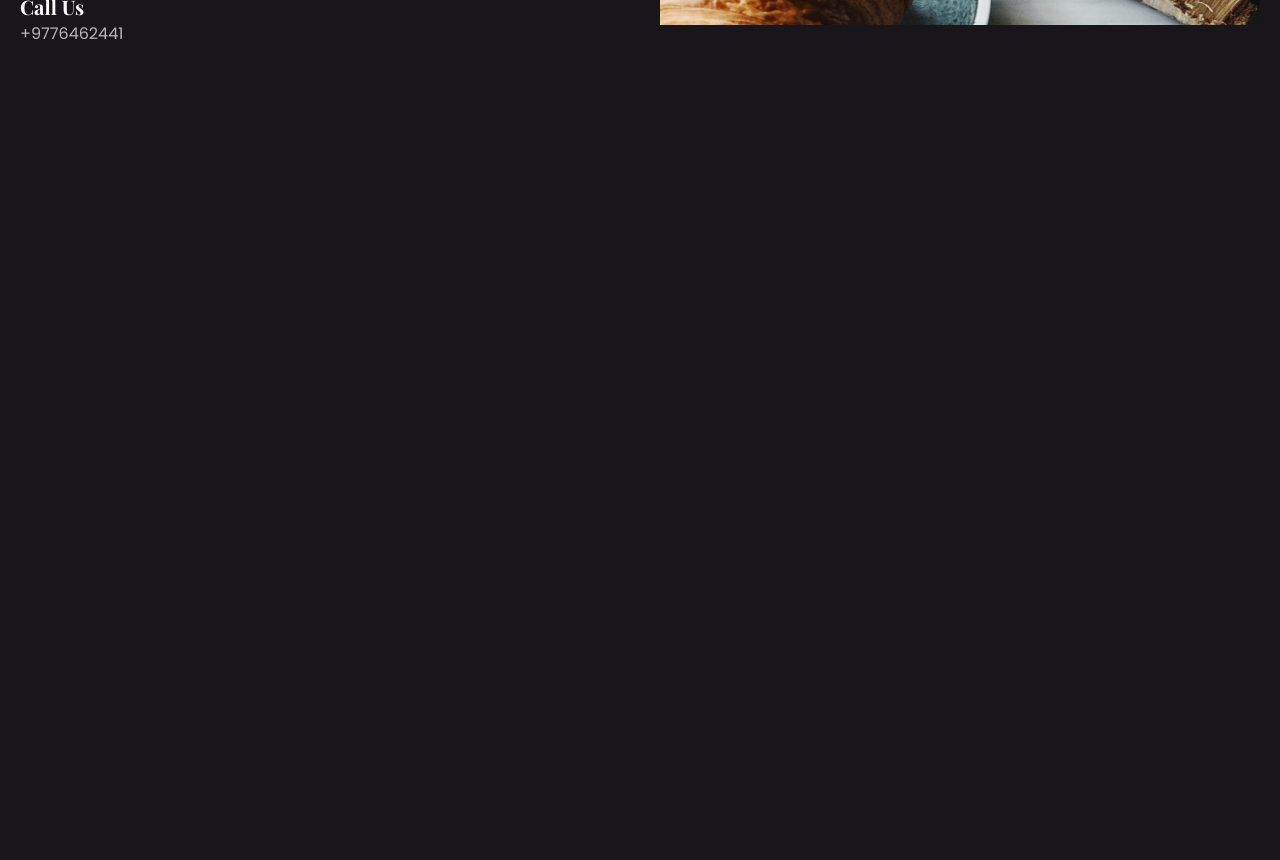
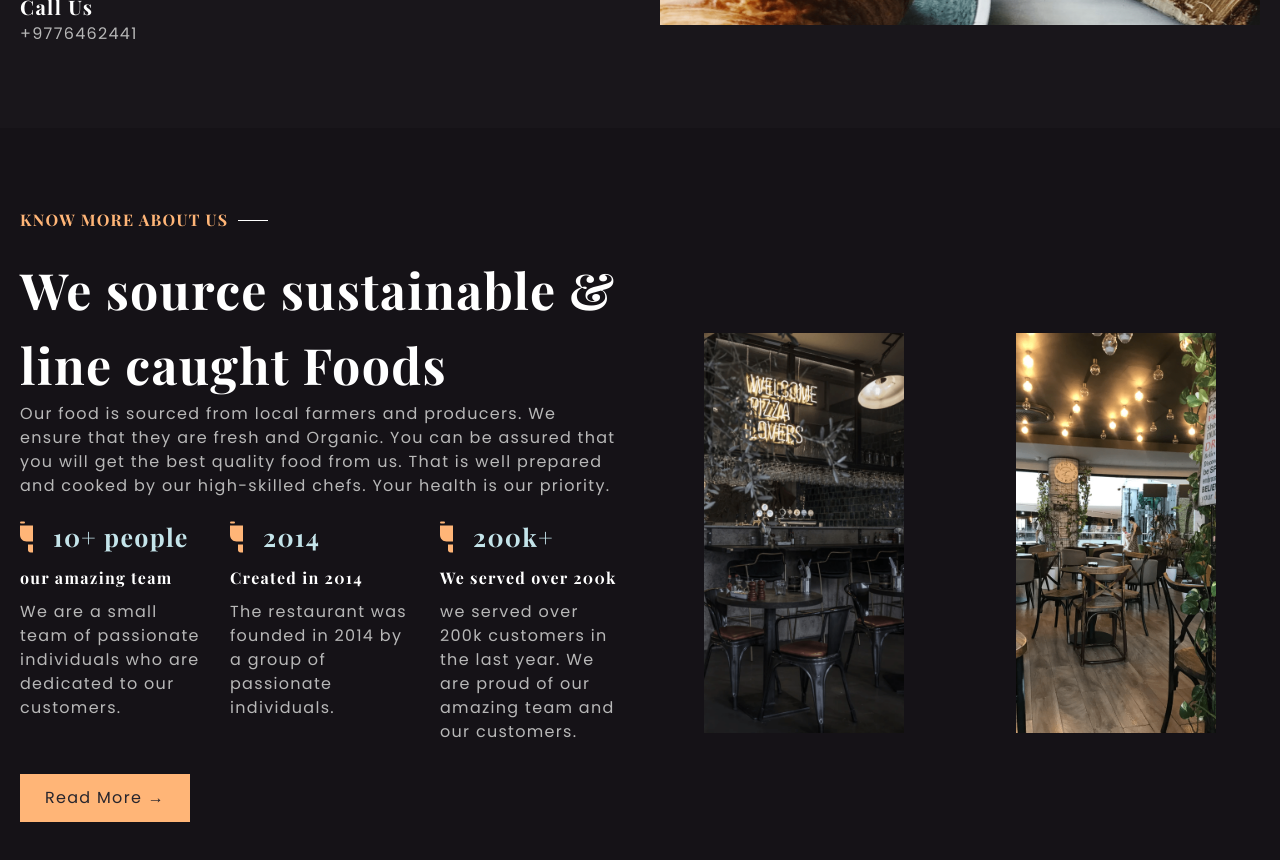
Before and after one commit to muchirijane/next-finsweet-restaurant, a Next.js app: page / in a window 1280 px wide. Shown: the part 600-1460 px from the top of the page. Before the commit the page ends 800 px from the top, so only its background shows below. Built offline with nearby package versions, Linux system fonts and the light colour scheme.

Commit message:
about us section

```diff
--- a/GlobalStyles/GlobalStyles.js
+++ b/GlobalStyles/GlobalStyles.js
@@ -11,6 +11,7 @@ const GlobalStyle = createGlobalStyle`
 :root{
   --color-black: #19161B;
   --medium-black: #161616;
+  --dark-blue: #151217;
   --dark-grey: #27252d;
   --light-grey: #b8b8b8;
   --color-grey: #B8B8B8;
@@ -32,7 +33,7 @@ body{
   font-family: 'Poppins', sans-serif;
   font-size: 1.6rem;
   line-height: 1.5;
-  letter-spacing: 1.3;
+  letter-spacing: 1.3px;
   font-weight: 400;
  background-color: var(--color-black);
   color: var(--color-grey);
@@ -63,7 +64,7 @@ export const Container = styled.section`
 
 export const GridContainer = styled.div`
   display: grid;
-  grid-template-columns: repeat(auto-fit, minmax(350px, 1fr));
+  grid-template-columns: repeat(auto-fit, minmax(380px, 1fr));
   grid-column-gap: 4rem;
   grid-row-gap: 3rem;
 `
@@ -77,14 +78,15 @@ export const ButtonLink = styled.a`
   justify-content: center;
   align-items: center;
   transition: all 0.3s ease-in-out;
+  cursor: pointer;
 
   &:hover {
     background-color: var(--dark-grey);
     color: var(--color-white);
-    transform: translateY(2px);
+    transform: translateY(3px);
   }
   &:active {
-    transform: translateY(-2px);
+    transform: translateY(-3px);
   }
 `
 
--- /dev/null
+++ b/components/Templates/TextDivider.js
@@ -0,0 +1,28 @@
+import styled from 'styled-components'
+
+const TextContainer = styled.div`
+  margin: 2rem 0;
+  display: flex;
+  align-items: center;
+  h3 {
+    color: var(--color-orange);
+    text-transform: uppercase;
+    font-size: 1.6rem;
+  }
+`
+
+const Divider = styled.div`
+  width: 3rem;
+  height: 1px;
+  background-color: var(--color-white);
+  margin-left: 1rem;
+`
+
+export default function TextDivider({ title }) {
+  return (
+    <TextContainer>
+      <h3>{title}</h3>
+      <Divider />
+    </TextContainer>
+  )
+}
--- /dev/null
+++ b/components/UI/Home/AboutUs/About.Styles.js
@@ -0,0 +1,60 @@
+import styled from 'styled-components'
+import { device } from '../../../../GlobalStyles/GlobalStyles'
+
+export const GridItem1 = styled.div``
+export const GridItem2 = styled.div`
+  display: flex;
+  justify-content: space-around;
+  align-items: center;
+`
+
+export const ImgWrapper = styled.div`
+  &:not(:last-child) {
+    margin-right: 2.5rem;
+  }
+`
+
+export const AboutContainer = styled.div`
+  margin-top: 7rem;
+  background-color: var(--dark-blue);
+`
+export const AboutWrapper = styled.div`
+  padding: 6rem 2rem;
+`
+export const AboutDetailsWrapper = styled.div`
+  h4 {
+    margin-bottom: 1rem;
+  }
+`
+export const AboutDetailsGrid = styled.div`
+  display: grid;
+  grid-template-columns: repeat(3, 1fr);
+  grid-column-gap: 3rem;
+  grid-row-gap: 2rem;
+  margin-top: 2rem;
+
+  @media ${device.tablet} {
+    grid-template-columns: 1fr;
+  }
+`
+
+export const AboutDetailsTitle = styled.div`
+  display: flex;
+  align-items: center;
+  margin-bottom: 1rem;
+  h3 {
+    font-size: 2.5rem;
+    color: var(--light-blue);
+    margin-left: 2rem;
+  }
+  svg {
+    font-size: 3rem;
+
+    color: var(--light-blue);
+  }
+`
+
+export const AboutButtonWrapper = styled.div`
+  width: 17rem;
+  margin-top: 3rem;
+`
--- /dev/null
+++ b/components/UI/Home/AboutUs/AboutUs.js
@@ -0,0 +1,70 @@
+import Image from 'next/image'
+
+import TextDivider from '../../../Templates/TextDivider'
+import {
+  ButtonLink,
+  Container,
+  GridContainer,
+} from '../../../../GlobalStyles/GlobalStyles'
+import {
+  AboutButtonWrapper,
+  AboutContainer,
+  AboutDetailsGrid,
+  AboutDetailsTitle,
+  AboutDetailsWrapper,
+  AboutWrapper,
+  GridItem1,
+  GridItem2,
+  ImgWrapper,
+} from './About.Styles'
+import { AboutIntro, AboutDetails, AboutImages } from '../../../../data/Home'
+
+export default function AboutUs() {
+  return (
+    <AboutContainer>
+      <Container>
+        <AboutWrapper>
+          <TextDivider title={AboutIntro.subtitle} />
+          <GridContainer>
+            <GridItem1>
+              <h2>{AboutIntro.title}</h2>
+              <p>{AboutIntro.details}</p>
+              <AboutDetailsGrid>
+                {AboutDetails.map((item, index) => (
+                  <AboutDetailsWrapper key={index}>
+                    <AboutDetailsTitle>
+                      <Image
+                        src={item.icon}
+                        alt="featured icon"
+                        width={13}
+                        height={32}
+                      />
+                      <h3>{item.title}</h3>
+                    </AboutDetailsTitle>
+                    <h4>{item.subtitle}</h4>
+                    <p>{item.text}</p>
+                  </AboutDetailsWrapper>
+                ))}
+              </AboutDetailsGrid>
+              <AboutButtonWrapper>
+                <ButtonLink href="/about-us">Read More &rarr;</ButtonLink>
+              </AboutButtonWrapper>
+            </GridItem1>
+            <GridItem2>
+              {AboutImages.map((item, index) => (
+                <ImgWrapper key={index}>
+                  <Image
+                    src={item.img}
+                    alt={item.alt}
+                    width={200}
+                    height={400}
+                  />
+                </ImgWrapper>
+              ))}
+            </GridItem2>
+          </GridContainer>
+        </AboutWrapper>
+      </Container>
+    </AboutContainer>
+  )
+}
--- a/components/UI/Hero/Hero.js
+++ b/components/UI/Home/Hero/Hero.js
@@ -1,7 +1,8 @@
 import React from 'react'
-import { ButtonLink, Container } from '../../../GlobalStyles/GlobalStyles'
+import { ButtonLink, Container } from '../../../../GlobalStyles/GlobalStyles'
 import Image from 'next/image'
-import headerImage from '../../../public/home/header-image.png'
+import { HeroIntro, HeroContactDetails } from '../../../../data/Home'
+import headerImage from '../../../../public/home/header-image.png'
 import {
   HeroGrid,
   HeroGridItem1,
@@ -11,32 +12,20 @@ import {
   HeroButtonWrapper,
 } from './Hero.styles'
 export default function Hero() {
-  const title = 'We serve high quality foods of all kinds.'
-  const subtitle =
-    'We are a family-owned business that specializes in fresh, healthy, and delicious food.The food we serve is made with the best farm produce and the best from our farm and locals.'
-  const contactDetails = [
-    {
-      title: 'Opening Times',
-      details: 'Sunday to Saturday  l  09:00 AM to 11:00 PM',
-    },
-    {
-      title: 'Location',
-      details: '117 E 14th St, New York, NY 10003, United States',
-    },
-    { title: 'Call Us', details: '+9776462441' },
-  ]
   return (
     <>
       <Container>
         <HeroGrid>
           <HeroGridItem1>
-            <h1>{title}</h1>
-            <p>{subtitle}</p>
+            <h1>{HeroIntro.title}</h1>
+            <p>{HeroIntro.subtitle}</p>
             <HeroButtonWrapper>
-              <ButtonLink href="/menu">View Menu &rarr; </ButtonLink>
+              <ButtonLink href="/menu">
+                {HeroIntro.buttonText} &rarr;
+              </ButtonLink>
             </HeroButtonWrapper>
             <HeroOpeningDetails>
-              {contactDetails.map((item, index) => (
+              {HeroContactDetails.map((item, index) => (
                 <HeroOpeningText key={index}>
                   <h3>{item.title}</h3>
                   <p>{item.details}</p>
--- a/components/UI/Hero/Hero.styles.js
+++ b/components/UI/Home/Hero/Hero.styles.js
@@ -1,5 +1,5 @@
 import styled from 'styled-components'
-import { device } from '../../../GlobalStyles/GlobalStyles'
+import { device } from '../../../../GlobalStyles/GlobalStyles'
 
 export const HeroGrid = styled.div`
   display: grid;
--- /dev/null
+++ b/data/Home.js
@@ -0,0 +1,58 @@
+export const HeroIntro = {
+  title: 'We serve high quality foods of all kinds.',
+  subtitle:
+    'We are a family-owned business that specializes in fresh, healthy, and delicious food.The food we serve is made with the best farm produce and the best from our farm and locals.',
+  buttonText: 'View Menu',
+}
+
+export const HeroContactDetails = [
+  {
+    title: 'Opening Times',
+    details: 'Sunday to Saturday  l  09:00 AM to 11:00 PM',
+  },
+  {
+    title: 'Location',
+    details: '117 E 14th St, New York, NY 10003, United States',
+  },
+  { title: 'Call Us', details: '+9776462441' },
+]
+
+export const AboutIntro = {
+  subtitle: 'Know More About Us',
+  title: 'We source sustainable & line caught Foods',
+  details:
+    'Our food is sourced from local farmers and producers. We ensure that they are fresh and Organic. You can be assured that you will get the best quality food from us. That is well prepared and cooked by our high-skilled chefs. Your health is our priority.',
+  buttonText: 'About Us',
+}
+
+export const AboutImages = [
+  {
+    img: '/home/restaurant-1.png',
+    alt: 'view of the balcony of the restaurant',
+  },
+  {
+    img: '/home/restaurant-2.png',
+    alt: 'view of the restaurant from the kitchen',
+  },
+]
+
+export const AboutDetails = [
+  {
+    icon: '/home/feature-icon.svg',
+    title: '10+ people',
+    subtitle: 'our amazing team',
+    text: 'We are a small team of passionate individuals who are dedicated to our customers. ',
+  },
+  {
+    icon: '/home/feature-icon.svg',
+    title: ' 2014',
+    subtitle: 'Created in 2014',
+    text: 'The restaurant was founded in 2014 by a group of passionate individuals.',
+  },
+  {
+    icon: '/home/feature-icon.svg',
+    title: '200k+',
+    subtitle: 'We served over 200k',
+    text: 'we served over 200k customers in the last year. We are proud of our amazing team and our customers.',
+  },
+]
--- a/pages/index.js
+++ b/pages/index.js
@@ -1,10 +1,12 @@
 import Layout from '../components/layout/Layout'
-import Hero from '../components/UI/Hero/Hero'
+import AboutUs from '../components/UI/Home/AboutUs/AboutUs'
+import Hero from '../components/UI/Home/Hero/Hero'
 
 export default function Home() {
   return (
     <Layout pageTitle="Home | FinSweet Restaurant">
       <Hero />
+      <AboutUs />
     </Layout>
   )
 }
```
Also changed, not shown: public/home/feature-icon.svg.
